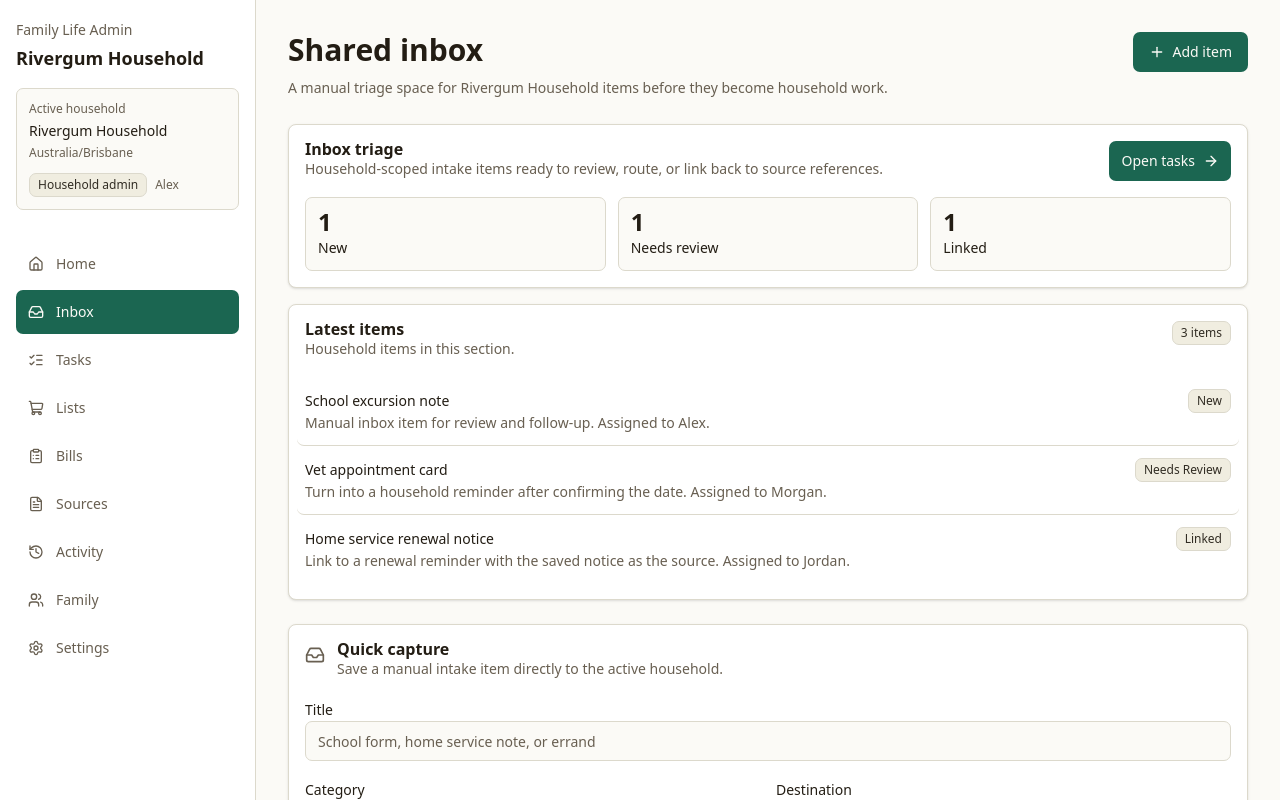
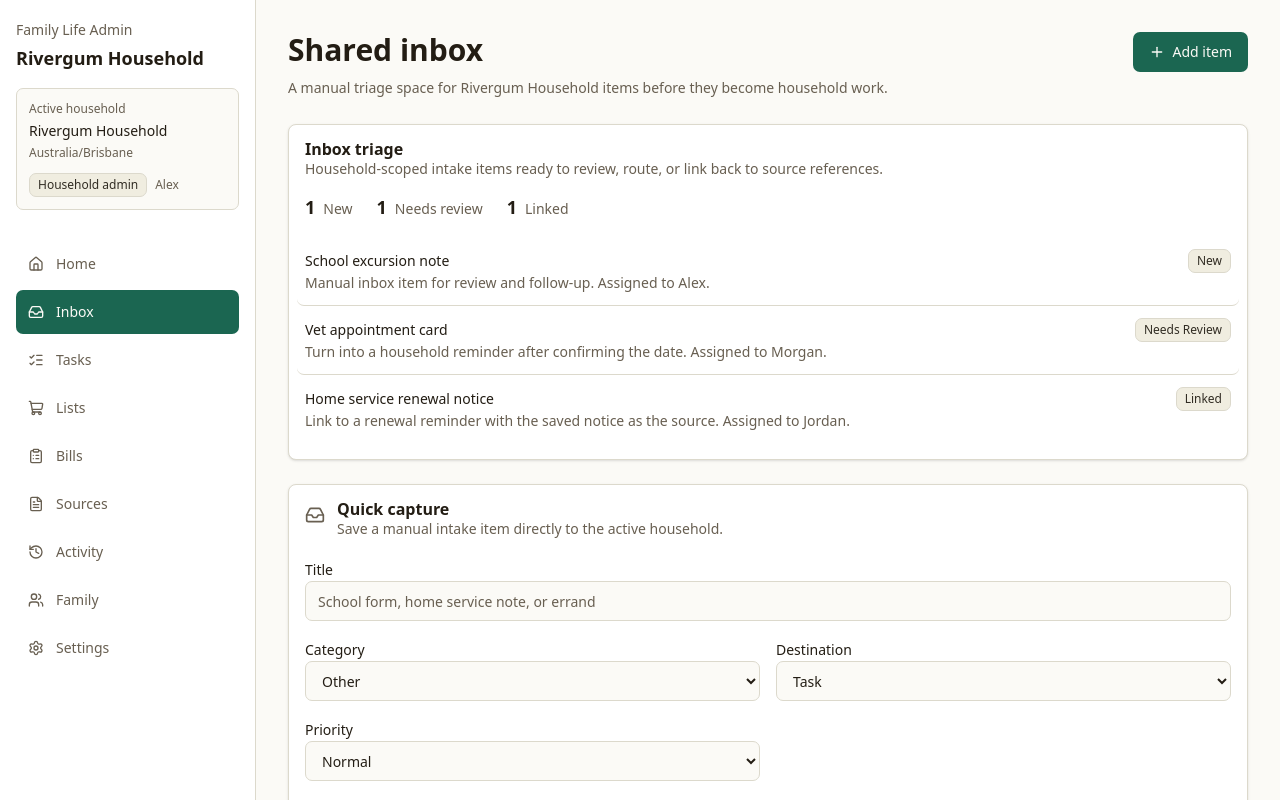
Before and after one commit to LatinMaestro/Life-Admin, a Next.js app: page /inbox in a window 1280 px wide. Shown: the top 800 px of the page. Built offline with nearby package versions, Linux system fonts and the light colour scheme.

Commit message:
Simplify module summaries [skip ci]

```diff
--- a/src/components/read-model-summary.tsx
+++ b/src/components/read-model-summary.tsx
@@ -1,6 +1,3 @@
-import Link from "next/link";
-import { ArrowRight } from "lucide-react";
-import { Badge } from "@/components/ui/badge";
 import { Card, CardContent, CardDescription, CardHeader, CardTitle } from "@/components/ui/card";
 import { ItemRow } from "@/components/item-row";
 
@@ -33,61 +30,40 @@ export function ReadModelSummary({
   counts,
   rows,
   emptyLabel,
-  actionHref,
-  actionLabel = "Open",
 }: ReadModelSummaryProps) {
   return (
-    <section className="space-y-4">
     <Card>
-        <CardHeader>
-          <div className="flex items-start justify-between gap-3">
+      <CardHeader className="space-y-3">
         <div>
           <CardTitle>{title}</CardTitle>
           <CardDescription>{description}</CardDescription>
         </div>
-            {actionHref ? (
-              <Link
-                href={actionHref}
-                className="inline-flex min-h-10 items-center gap-2 rounded-md bg-primary px-3 text-sm font-medium text-primary-foreground transition-colors hover:bg-primary/90"
-              >
-                {actionLabel}
-                <ArrowRight className="h-4 w-4" aria-hidden="true" />
-              </Link>
-            ) : null}
-          </div>
-        </CardHeader>
-        <CardContent>
-          <div className="grid gap-3 sm:grid-cols-3">
+        <dl className="flex flex-wrap gap-x-6 gap-y-2 text-sm">
           {counts.map((count) => (
-              <div key={count.label} className="rounded-md border bg-background p-3">
-                <p className="text-2xl font-semibold leading-none">{count.value}</p>
-                <p className="mt-1 text-sm font-medium">{count.label}</p>
+            <div key={count.label} className="flex items-baseline gap-2">
+              <dd className="text-lg font-semibold">{count.value}</dd>
+              <dt className="text-muted-foreground">{count.label}</dt>
             </div>
           ))}
-          </div>
-        </CardContent>
-      </Card>
-
-      <Card>
-        <CardHeader>
-          <div className="flex items-start justify-between gap-3">
-            <div>
-              <CardTitle>Latest items</CardTitle>
-              <CardDescription>Household items in this section.</CardDescription>
-            </div>
-            <Badge>{rows.length} items</Badge>
-          </div>
+        </dl>
       </CardHeader>
       <CardContent>
         {rows.length > 0 ? (
-            rows.map((row) => (
-              <ItemRow key={row.id} title={row.title} detail={row.detail} status={row.status} href={row.href} />
-            ))
+          <div className="divide-y">
+            {rows.map((row) => (
+              <ItemRow
+                key={row.id}
+                title={row.title}
+                detail={row.detail}
+                status={row.status}
+                href={row.href}
+              />
+            ))}
+          </div>
         ) : (
-            <p className="rounded-md border bg-background p-4 text-sm text-muted-foreground">{emptyLabel}</p>
+          <p className="py-4 text-sm text-muted-foreground">{emptyLabel}</p>
         )}
       </CardContent>
     </Card>
-    </section>
   );
 }
```
Lines whose indentation alone changed are shown as unchanged.
